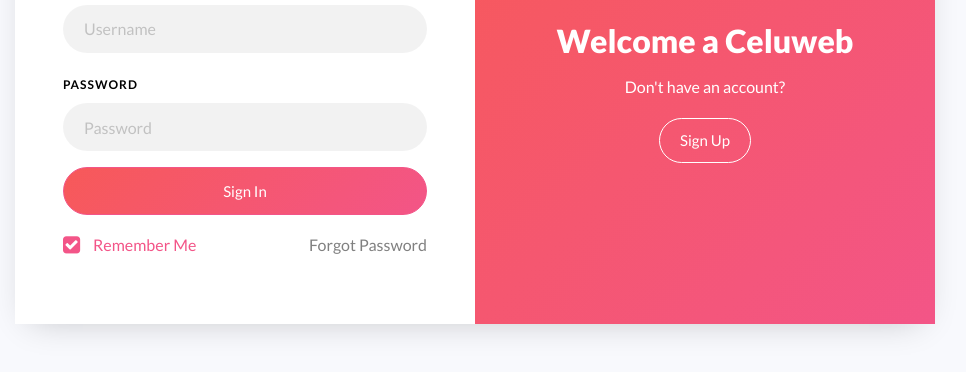
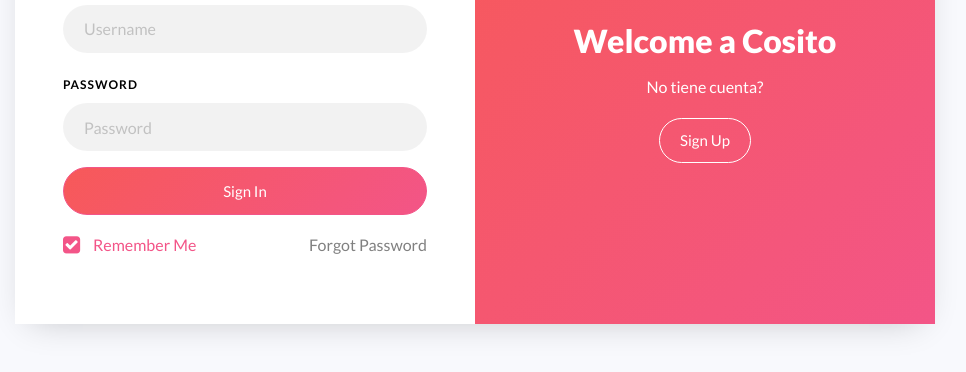
Before and after one commit to testingcw/cosito, a plain HTML site: page index.html in a window 1280 px wide. Shown: the part 354-726 px from the top of the page, without its empty margins (165-1131 px from the left). Drawn offline with Linux system fonts and the light colour scheme.

Commit message:
Cambios en el index

```diff
--- a/index.html
+++ b/index.html
@@ -25,8 +25,8 @@
 					<div class="wrap d-md-flex">
 						<div class="text-wrap p-4 p-lg-5 text-center d-flex align-items-center order-md-last">
 							<div class="text w-100">
-								<h2>Welcome a Celuweb</h2>
-								<p>Don't have an account?</p>
+								<h2>Welcome a Cosito</h2>
+								<p>No tiene cuenta?</p>
 								<a href="#" class="btn btn-white btn-outline-white">Sign Up</a>
 							</div>
 			      </div>
```
